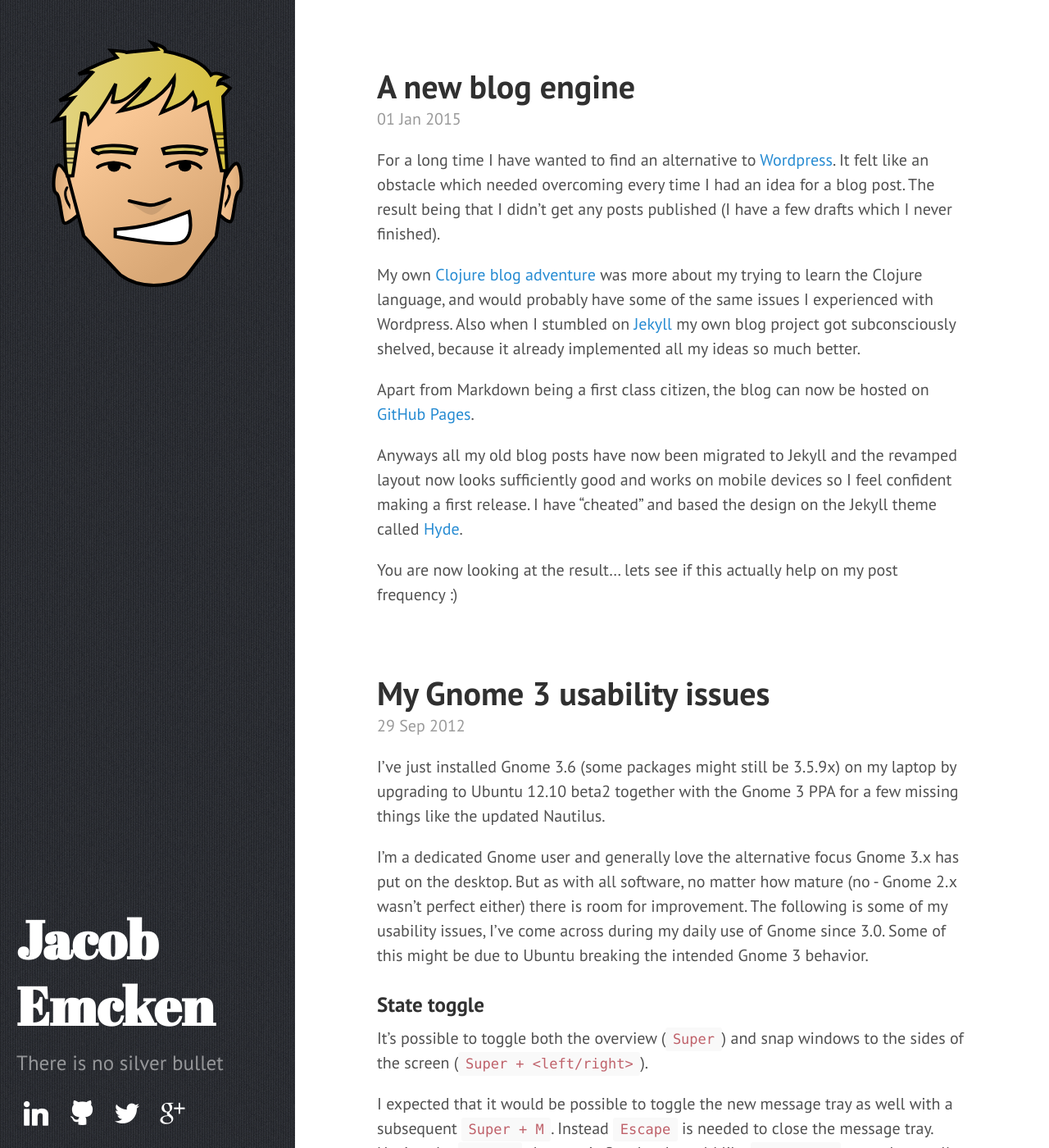
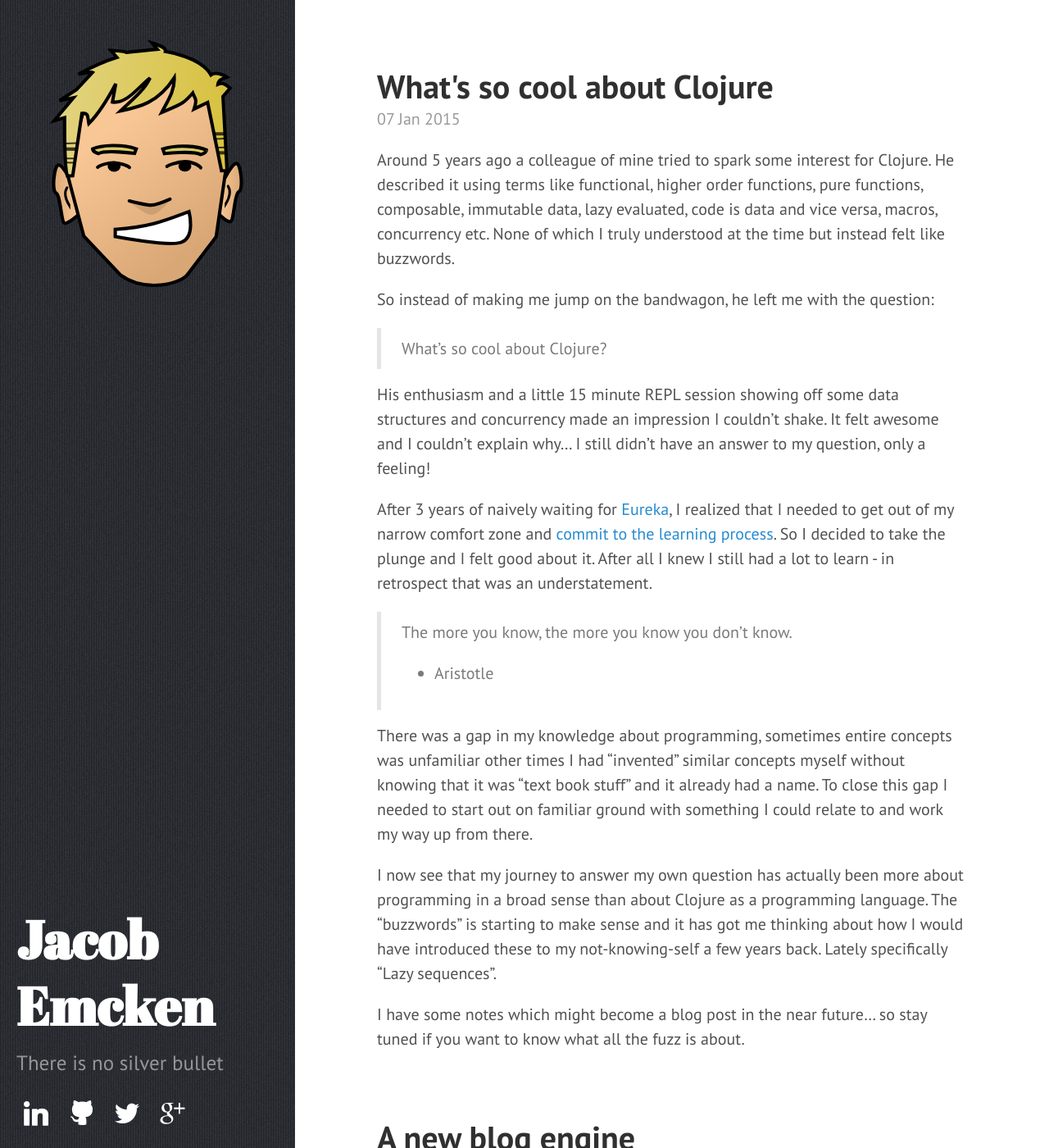
Before and after one commit to jacobemcken/jacobemcken.github.io, a Jekyll site: the page built from index.html, in a window 1280 px wide and 1400 px high. Shown: the whole window at 82% size. Built offline with Jekyll 4.4.1, drawn with Linux system fonts in a browser that asks for light colours; Markdown is read by kramdown in place of the engine named in the settings; the list of posts is cut into pages by our own code; some of the changed text lies outside the part shown.

Commit message:
Published "What's so cool about Clojure"

```diff
--- a/_drafts/whats-so-cool-about-clojure.markdown
+++ b/_posts/2015-01-07-whats-so-cool-about-clojure.markdown
@@ -28,11 +27,8 @@
 So I decided to take the plunge and I felt good about it. After all I knew I
 still had a lot to learn - in retrospect that was an understatement.
 
-Now nearing the end of the first milestone on my Clojure journey (which have
-actually been more about programming in a broad sense than Clojure), I have
-this need to share my thoughts. Mostly because trying to describe / teach
-something to others lets you understand it better yourself. But I also hope
-that it can help others who are in the same situation as I was:
+> The more you know, the more you know you don't know.
+> - Aristotle
 
 There was a gap in my knowledge about programming, sometimes entire concepts
 was unfamiliar other times I had "invented" similar concepts myself without
@@ -40,8 +36,14 @@
 gap I needed to start out on familiar ground with something I could relate to
 and work my way up from there.
 
-Initially I will write a post about "Lazy sequences", and we'll see where it
-goes from there. So stay tuned if you want to know what all the fuzz is about.
+I now see that my journey to answer my own question has actually been more about
+programming in a broad sense than about Clojure as a programming language. The
+"buzzwords" is starting to make sense and it has got me thinking about how I
+would have introduced these to my not-knowing-self a few years back.
+Lately specifically "Lazy sequences".
+
+I have some notes which might become a blog post in the near future...
+so stay tuned if you want to know what all the fuzz is about.
 
 [Eureka]: http://en.wikipedia.org/wiki/Eureka_%28word%29
 [learning]: http://michaelrbernste.in/2014/12/11/you-are-learning-haskell-right-now.html
```
Also changed, not shown: other parts of _posts/2015-01-07-whats-so-cool-about-clojure.markdown (+0 -1 lines).
